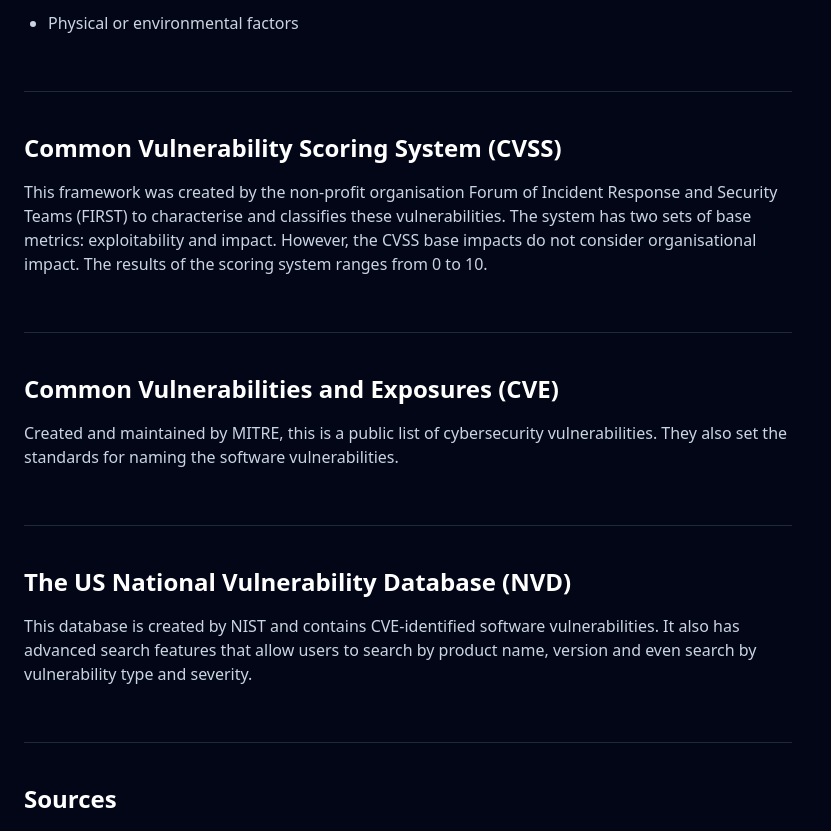
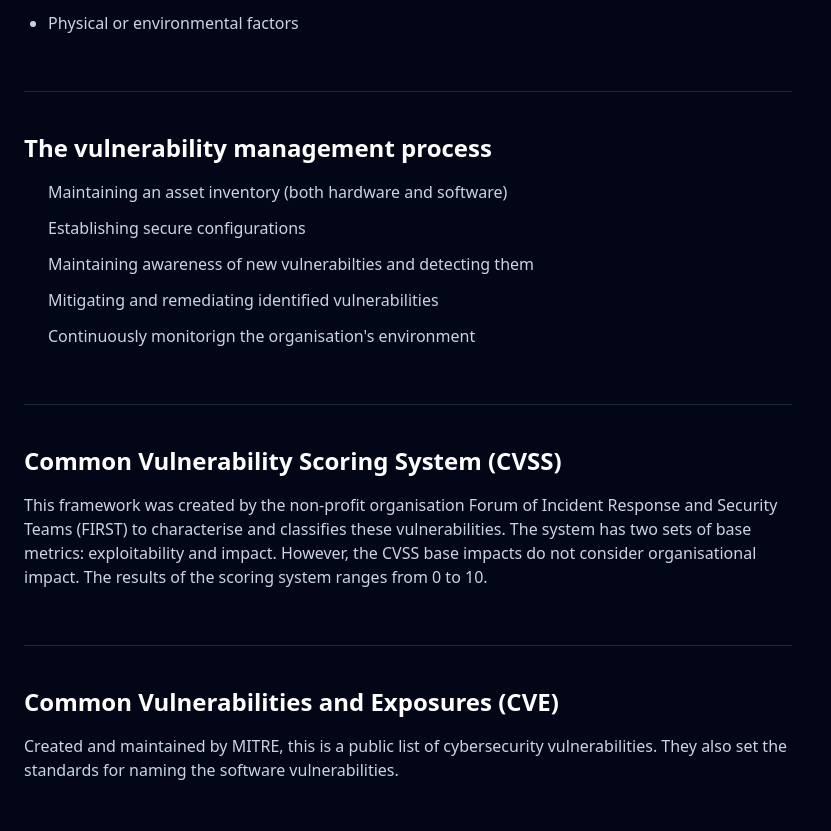
Before and after one commit to thedevarchive/shieldalert-security-dashboard, a Nuxt app: page /courses/infosec-mgmt/module5 in a window 1280 px wide. Shown: the part 840-1671 px from the top of the page, without its empty margins (0-831 px from the left). Built offline with nearby package versions, Linux system fonts and the light colour scheme.

Commit message:
Added more content to module 5 of InfoSec course

```diff
--- a/app/pages/courses/infosec-mgmt/module5.vue
+++ b/app/pages/courses/infosec-mgmt/module5.vue
@@ -10,14 +10,18 @@
     },
     {
         id: '2',
+        title: 'The vulnerability management process',
+    },
+    {
+        id: '3',
         title: 'Common Vulnerability Scoring System (CVSS)',
     },
     {
-        id: '3',
+        id: '4',
         title: 'Common Vulnerabilities and Exposures (CVE)',
     },
     {
-        id: '4',
+        id: '5',
         title: 'The US National Vulnerability Database (NVD)',
     },
     {
@@ -79,6 +83,20 @@
 
                 <section id="2" class="scroll-mt-24 border-b border-slate-800 py-10">
                     <h2 class="mb-4 text-2xl font-semibold">
+                        The vulnerability management process
+                    </h2>
+
+                    <ol class="mb-4 space-y-3 pl-6 text-slate-300">
+                        <li>Maintaining an asset inventory (both hardware and software)</li>
+                        <li>Establishing secure configurations</li>
+                        <li>Maintaining awareness of new vulnerabilties and detecting them</li>
+                        <li>Mitigating and remediating identified vulnerabilities</li>
+                        <li>Continuously monitorign the organisation's environment</li>
+                    </ol>
+                </section>
+
+                <section id="3" class="scroll-mt-24 border-b border-slate-800 py-10">
+                    <h2 class="mb-4 text-2xl font-semibold">
                         Common Vulnerability Scoring System (CVSS)
                     </h2>
 
@@ -89,7 +107,7 @@
                     </p>
                 </section>
 
-                <section id="3" class="scroll-mt-24 border-b border-slate-800 py-10">
+                <section id="4" class="scroll-mt-24 border-b border-slate-800 py-10">
                     <h2 class="mb-4 text-2xl font-semibold">
                         Common Vulnerabilities and Exposures (CVE)
                     </h2>
@@ -100,7 +118,7 @@
                     </p>
                 </section>
 
-                <section id="4" class="scroll-mt-24 border-b border-slate-800 py-10">
+                <section id="5" class="scroll-mt-24 border-b border-slate-800 py-10">
                     <h2 class="mb-4 text-2xl font-semibold">
                         The US National Vulnerability Database (NVD)
                     </h2>
```
